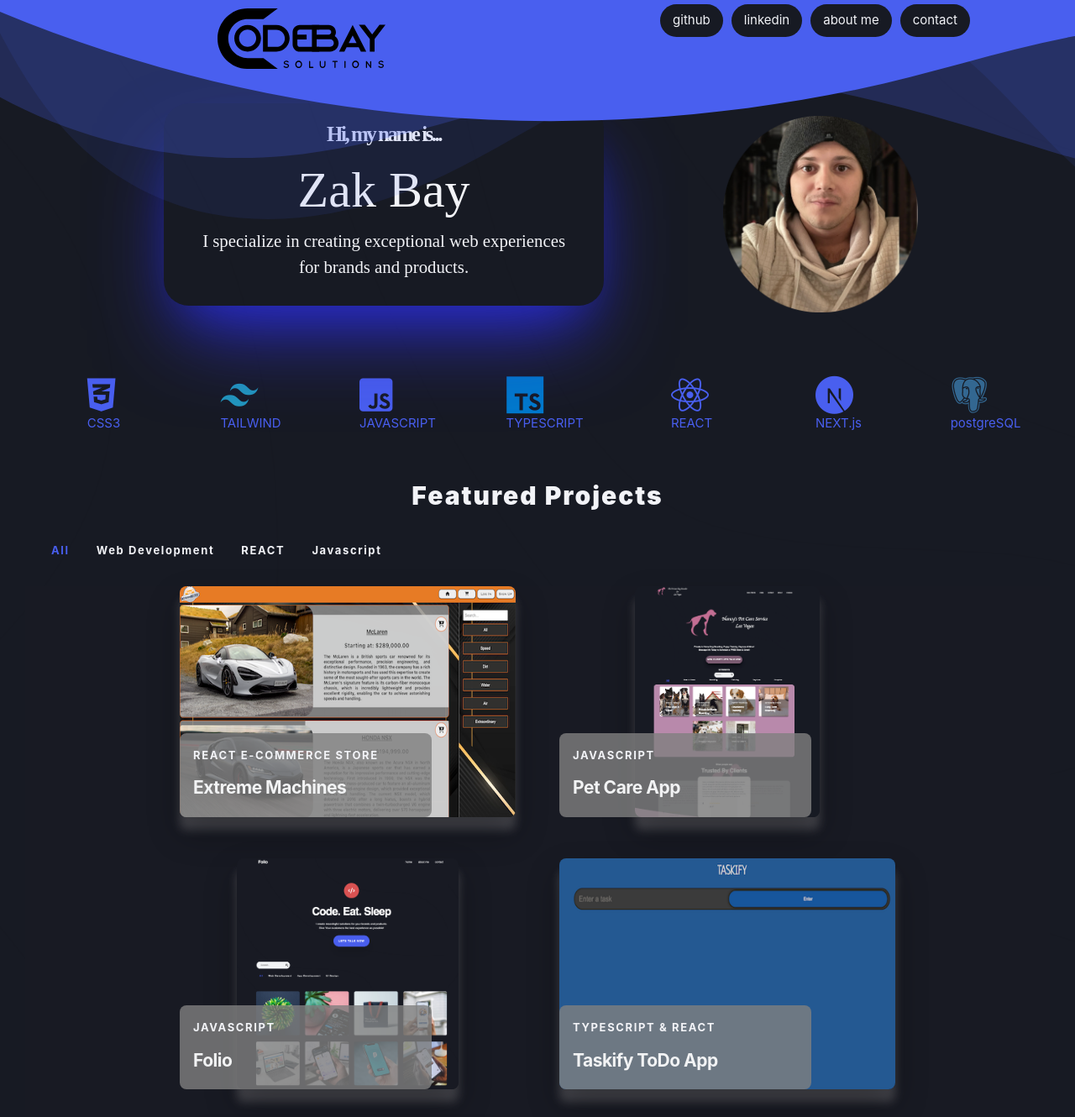
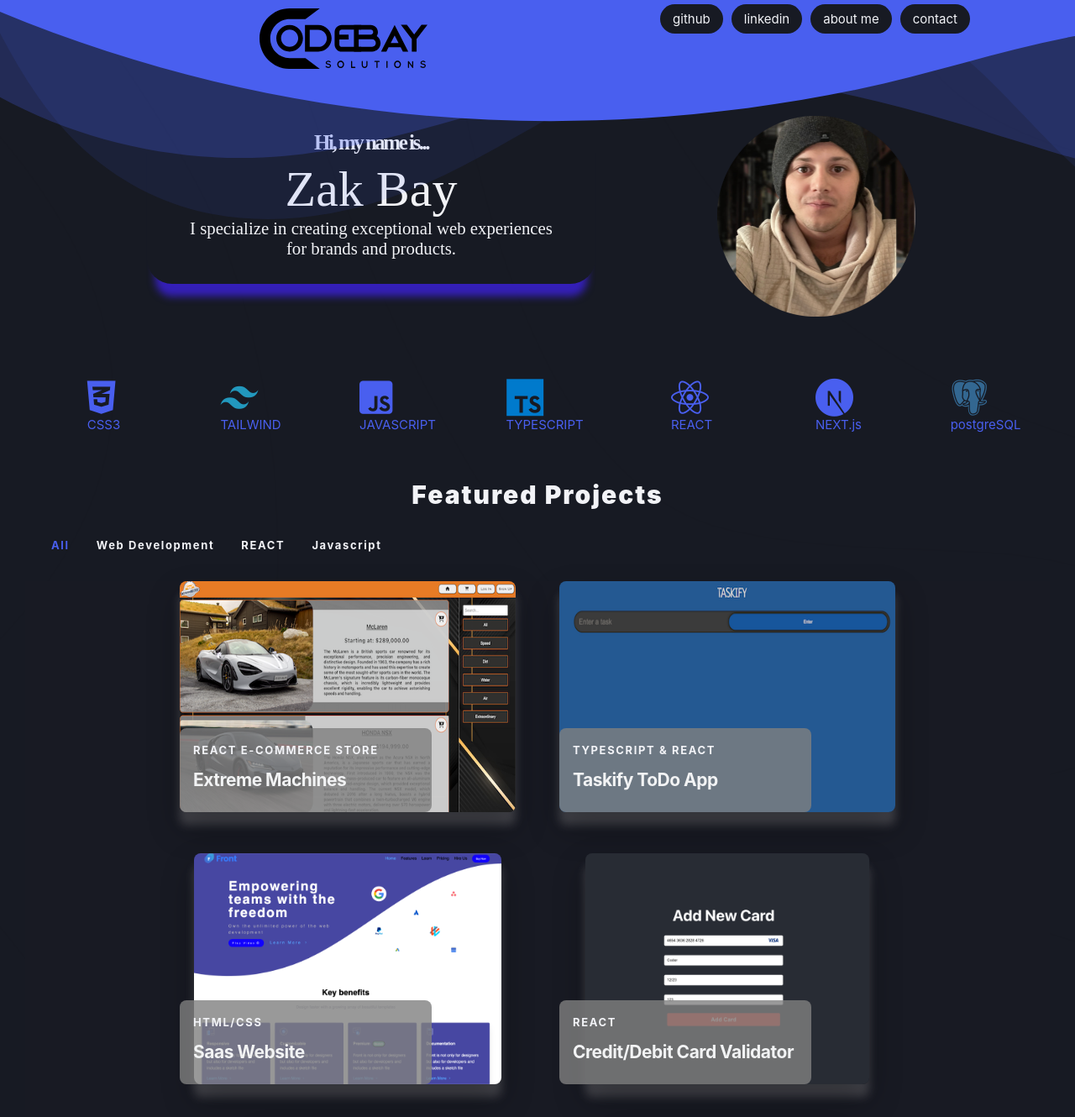
Before and after one commit to Bay102/My-Portfolio, a plain HTML site: page index.html in a window 1280 px wide. Shown: the top 1330 px of the page at 84% size. Drawn offline with nearby package versions, Linux system fonts and the light colour scheme.

Commit message:
idk i forgot

```diff
--- a/CSS/base.css
+++ b/CSS/base.css
@@ -15,7 +15,6 @@
    font-family: "Inter", sans-serif;
    font-size: 1rem;
    font-weight: 400;
-   line-height: 1.5;
    color: var(--color-text);
    background-image: url("/Photos/hero-pattern.webp");
    background-color: var(--bg);
@@ -33,11 +32,9 @@
 h2,
 h3,
 h4 {
-   /* color: var(--color-headings); */
    margin-top: 0.25rem;
    margin-bottom: 0.5rem;
 }
-
 
 p {margin-top: 0;}
 button { outline: none;}
--- a/CSS/styles.css
+++ b/CSS/styles.css
@@ -48,8 +48,8 @@
   display: flex;
   flex-direction: column;
   text-align: center;
-  margin-top: 115px;
-  margin-left: 150px;
+  margin-top: 125px;
+  margin-left: 130px;
   padding-top: 1.25rem;
   padding-bottom: 1.875rem;
   padding-left: 15px;
@@ -58,7 +58,7 @@
   border-radius: 30px;
   width: 600px;
   height: max-content;
-  box-shadow: rgba(45, 45, 198, 0.93) 0px 50px 100px -20px, rgba(26, 39, 217, 0.909) 0px 30px 60px -30px;
+  box-shadow: rgba(54, 32, 194, 0.937) 0px 25px 10px -10px;
 }
 
 .my_name {
@@ -188,7 +188,7 @@
 
 .code-icon {
   position: relative;
-  left: 235px;
+  left: 285px;
   top: -10px;
   /* background-color: #495ff0; */
   padding: 1.25rem 1.5rem;
--- a/JS/portfolioCards.js
+++ b/JS/portfolioCards.js
@@ -5,6 +5,27 @@
     image: 'Photos/ExtremeMachines.png',
     div: 'React E-Commerce Store',
     h3: 'Extreme Machines',
+  },
+  {
+    item: 'react',
+    open: 'taskify',
+    image: 'Photos/Screen Shot 2023-03-26 at 8.17.16 AM.png',
+    div: 'TypeScript & React',
+    h3: 'Taskify ToDo App',
+  },
+  {
+    item: 'web',
+    open: 'saas',
+    image: 'Photos/Screen Shot 2023-01-31 at 12.17.08 PM.png',
+    div: 'HTML/CSS',
+    h3: 'Saas Website',
+  },
+  {
+    item: 'react',
+    open: 'cardValidator',
+    image: 'Photos/Screen Shot 2023-02-06 at 2.03.27 PM.png',
+    div: 'REACT',
+    h3: 'Credit/Debit Card Validator',
   },
   {
     item: 'web',
@@ -19,20 +40,6 @@
     image: 'Photos/Screen Shot 2023-01-31 at 8.08.24 PM.png',
     div: 'Javascript',
     h3: 'Folio',
-  },
-  {
-    item: 'react',
-    open: 'taskify',
-    image: 'Photos/Screen Shot 2023-03-26 at 8.17.16 AM.png',
-    div: 'TypeScript & React',
-    h3: 'Taskify ToDo App',
-  },
-  {
-    item: 'web',
-    open: 'saas',
-    image: 'Photos/Screen Shot 2023-01-31 at 12.17.08 PM.png',
-    div: 'HTML/CSS',
-    h3: 'Saas Website',
   },
   {
     item: 'javascript',
@@ -54,13 +61,6 @@
     image: 'Photos/Screen Shot 2023-01-31 at 8.16.40 AM.png',
     div: 'React',
     h3: 'Debt Calculator',
-  },
-  {
-    item: 'react',
-    open: 'cardValidator',
-    image: 'Photos/Screen Shot 2023-02-06 at 2.03.27 PM.png',
-    div: 'REACT',
-    h3: 'Credit/Debit Card Validator',
   },
   {
     item: "javascript",
```
